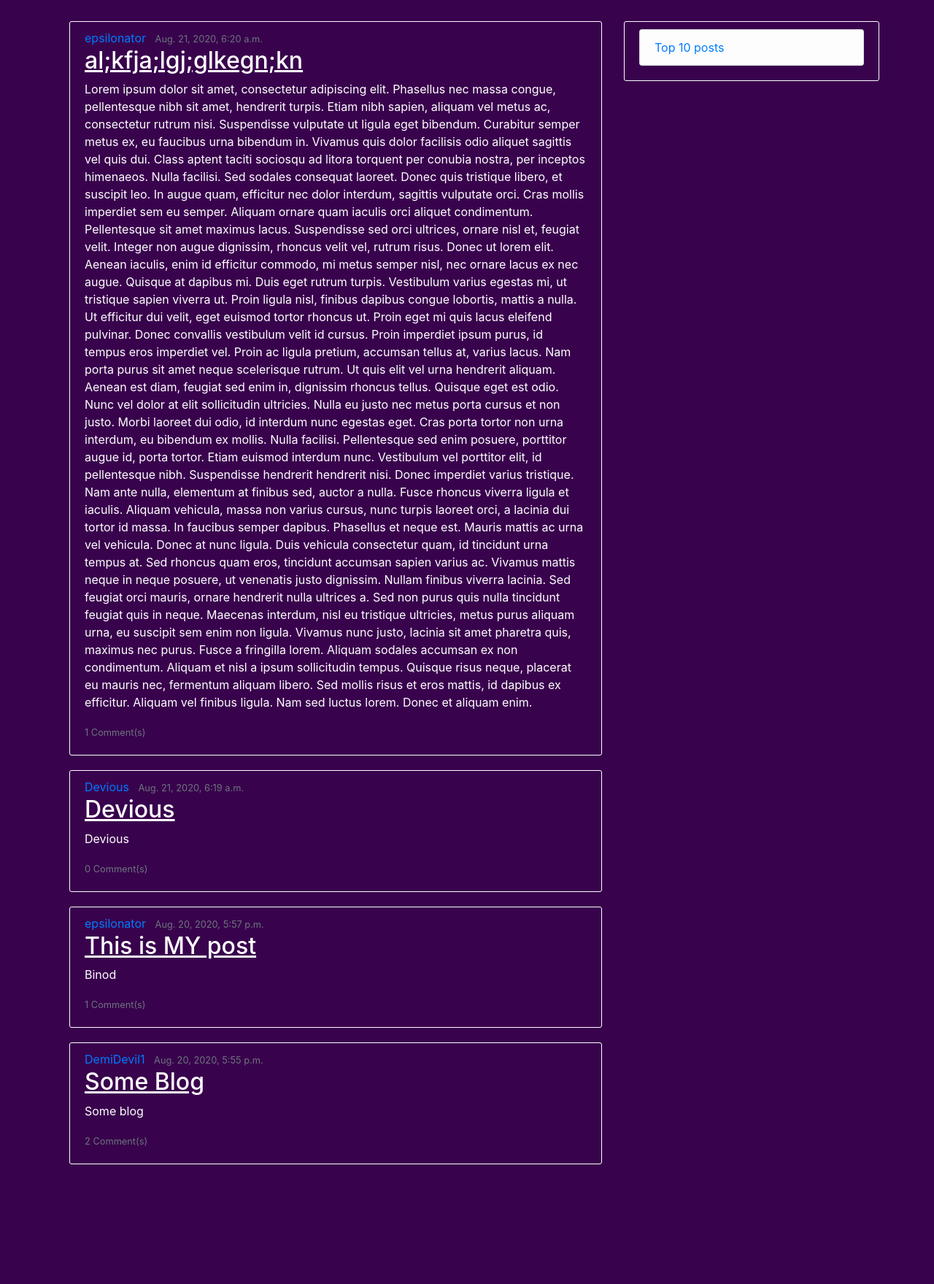
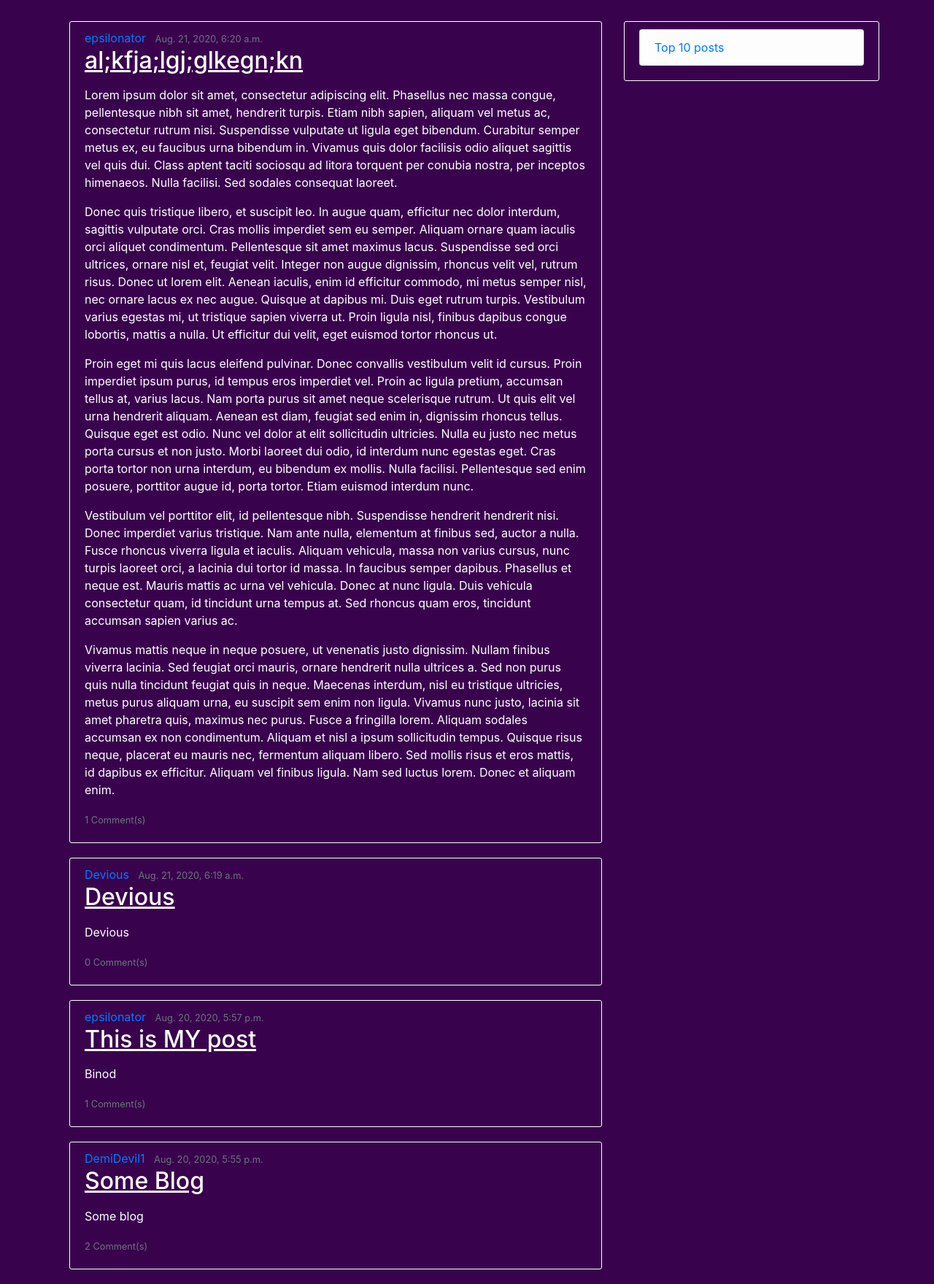
Before and after one commit to clueless-skywatcher/bitblog, a Django app: page / in a window 1280 px wide. Shown: the part 56-1815 px from the top of the page at 73% size. Before the commit the page ends 1651 px from the top, so only its background shows below. Run offline with Django 3.2, Linux system fonts and the light colour scheme; data comes from the database, SQL or seed files in the repository; both versions use the stored data as it was after the commit; some libraries are stand-ins or nearby versions.

Commit message:
Fixed more line break issues

```diff
--- a/blog/templates/blog/post.html
+++ b/blog/templates/blog/post.html
@@ -35,7 +35,7 @@
 						<a class="mr-2" href="">{{ comment.author }}</a>
 						<small class="text-muted">{{ comment.comment_date }}</small>
 					</div>
-				<p class="article-content">{{ comment.comment }}</p>
+				<p class="article-content">{{ comment.comment | linebreaks }}</p>
 				{% endfor %}
 			</div>
 			{% endif %}
--- a/blog/templates/index.html
+++ b/blog/templates/index.html
@@ -9,7 +9,7 @@
 					<small class="text-muted">{{ post.post_date }}</small>
 				</div>
 				<h2><a class="article-title" href="{% url 'post' post.id %}">{{ post.title }}</a></h2>
-				<p class="article-content">{{ post.content }}</p>
+				<p class="article-content">{{ post.content | linebreaks }}</p>
 				<small class="text-muted">{{ post.blogcomment_set.count }} Comment(s)</small>
 			</div>
 		</article>
```
Also changed, not shown: db.sqlite3.
